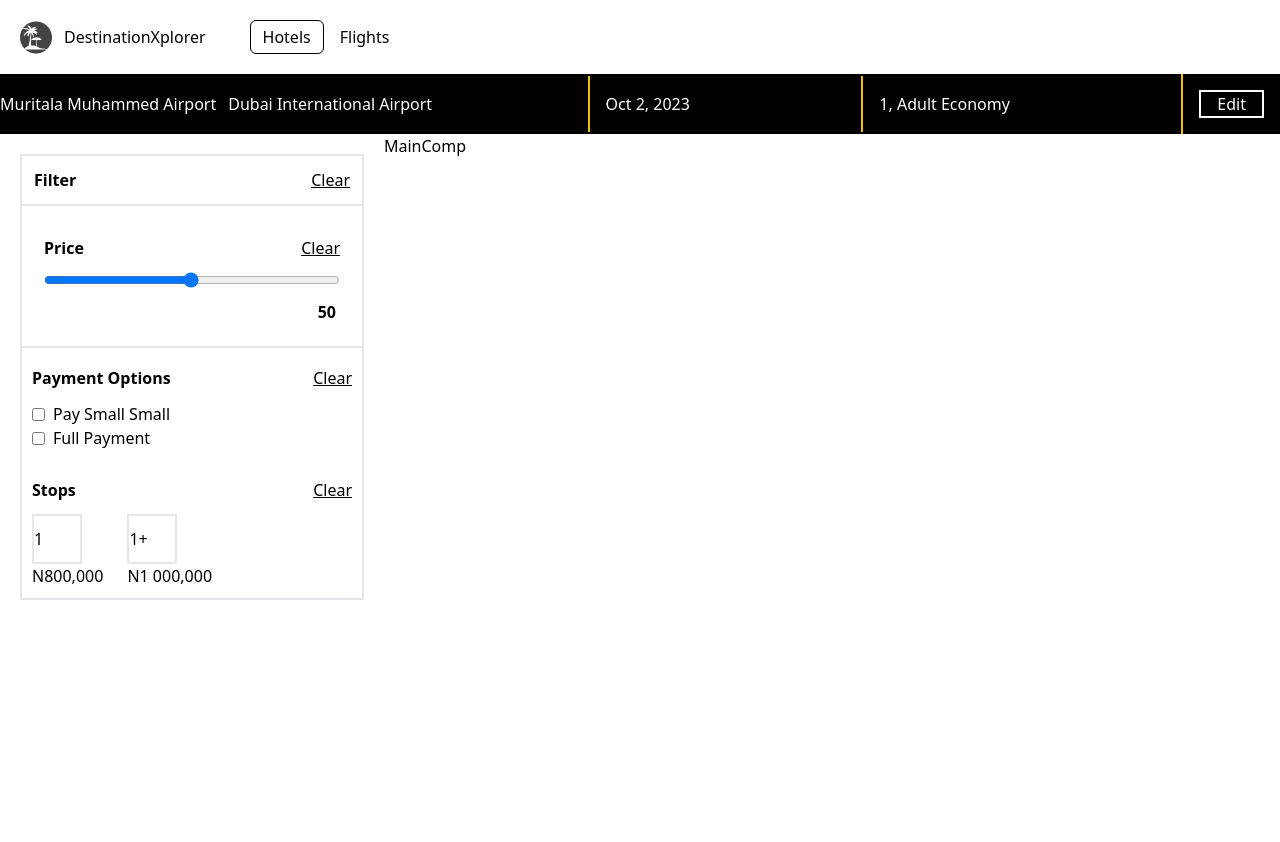
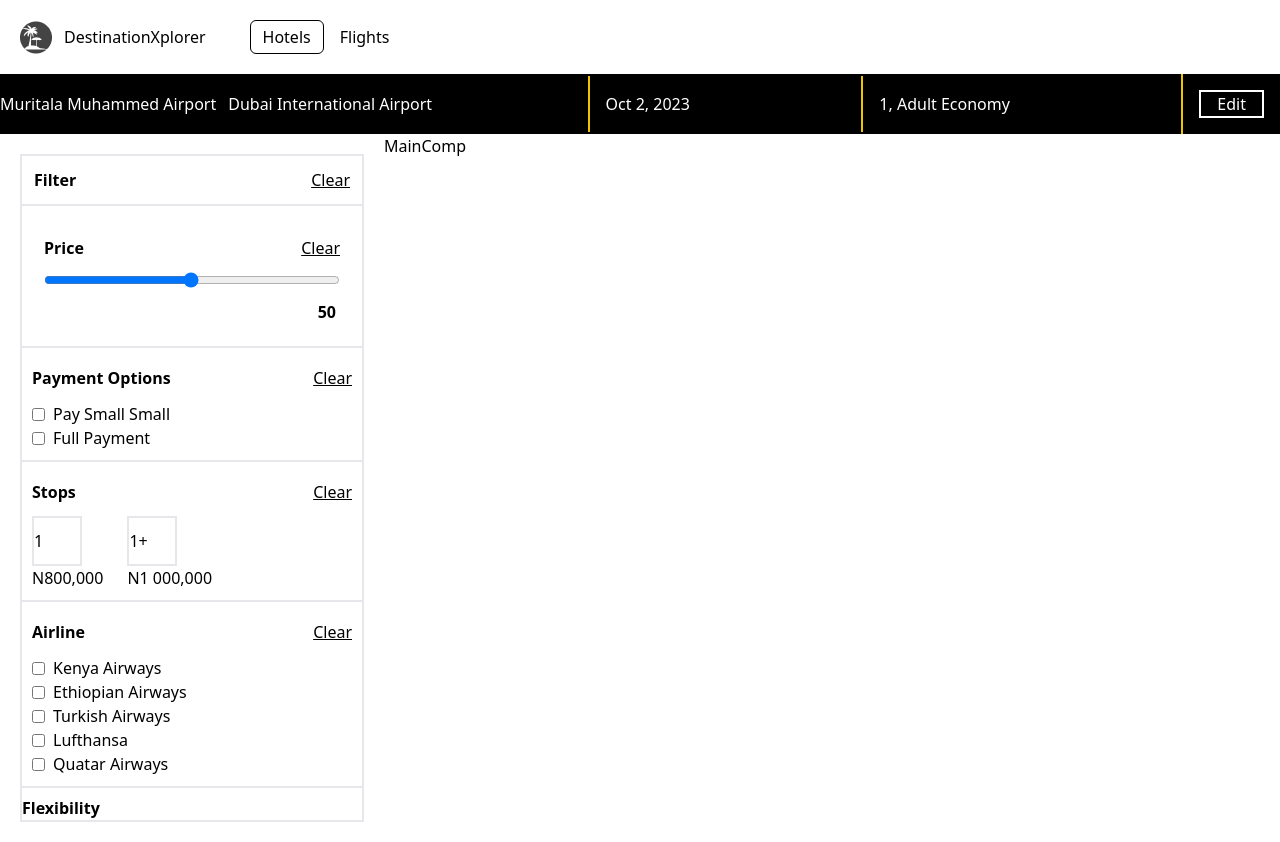
Before and after one commit to Dearbornadeolu/treekle-soft, a React (Vite) app: page /dashboard in a window 1280 px wide. Before the commit the page ends 800 px from the top, so only its background shows below. Built offline with nearby package versions, Linux system fonts and the light colour scheme.

Commit message:
filter done

```diff
--- a/src/comp/dashboard/dashComp/Filter.jsx
+++ b/src/comp/dashboard/dashComp/Filter.jsx
@@ -21,7 +21,7 @@ const Filter = () => {
                         </div>
                     </div>
                 </div>
-                <div className="flex flex-col gap-3 p-[10px]">
+                <div className="flex flex-col gap-3 p-[10px] border-b-2">
                     <div className="flex justify-between">
                         <h1 className="font-bold">Payment Options</h1>
                         <button className="underline">Clear</button>
@@ -37,7 +37,7 @@ const Filter = () => {
                         </label>
                     </div>
                 </div>
-                <div className="flex flex-col gap-3 p-[10px]">
+                <div className="flex flex-col gap-3 p-[10px] border-b-2">
                     <div className="flex justify-between">
                         <h1 className="font-bold">Stops</h1>
                         <button className="underline">Clear</button>
@@ -54,7 +54,38 @@ const Filter = () => {
 
                     </div>
                 </div>
+                <div className="flex flex-col gap-3 p-[10px] border-b-2">
+                    <div className="flex justify-between">
+                        <h1 className="font-bold">Airline</h1>
+                        <button className="underline">Clear</button>
+                    </div>
+                    <div>
+                        <label className="flex items-center gap-2">
+                            <input type="checkbox" className="form-checkbox" />
+                            <span>Kenya Airways</span>
+                        </label>
+                        <label className="flex items-center gap-2">
+                            <input type="checkbox" className="form-checkbox" />
+                            <span>Ethiopian Airways</span>
+                        </label>
+                        <label className="flex items-center gap-2">
+                            <input type="checkbox" className="form-checkbox" />
+                            <span>Turkish Airways</span>
+                        </label>
+                        <label className="flex items-center gap-2">
+                            <input type="checkbox" className="form-checkbox" />
+                            <span>Lufthansa </span>
+                        </label>
+                        <label className="flex items-center gap-2">
+                            <input type="checkbox" className="form-checkbox" />
+                            <span>Quatar Airways</span>
+                        </label>
+                    </div>
 
+                </div>
+                <div>
+                        <h1 className="font-bold">Flexibility</h1>
+                    </div>
             </div>
         </div>
     )
```
